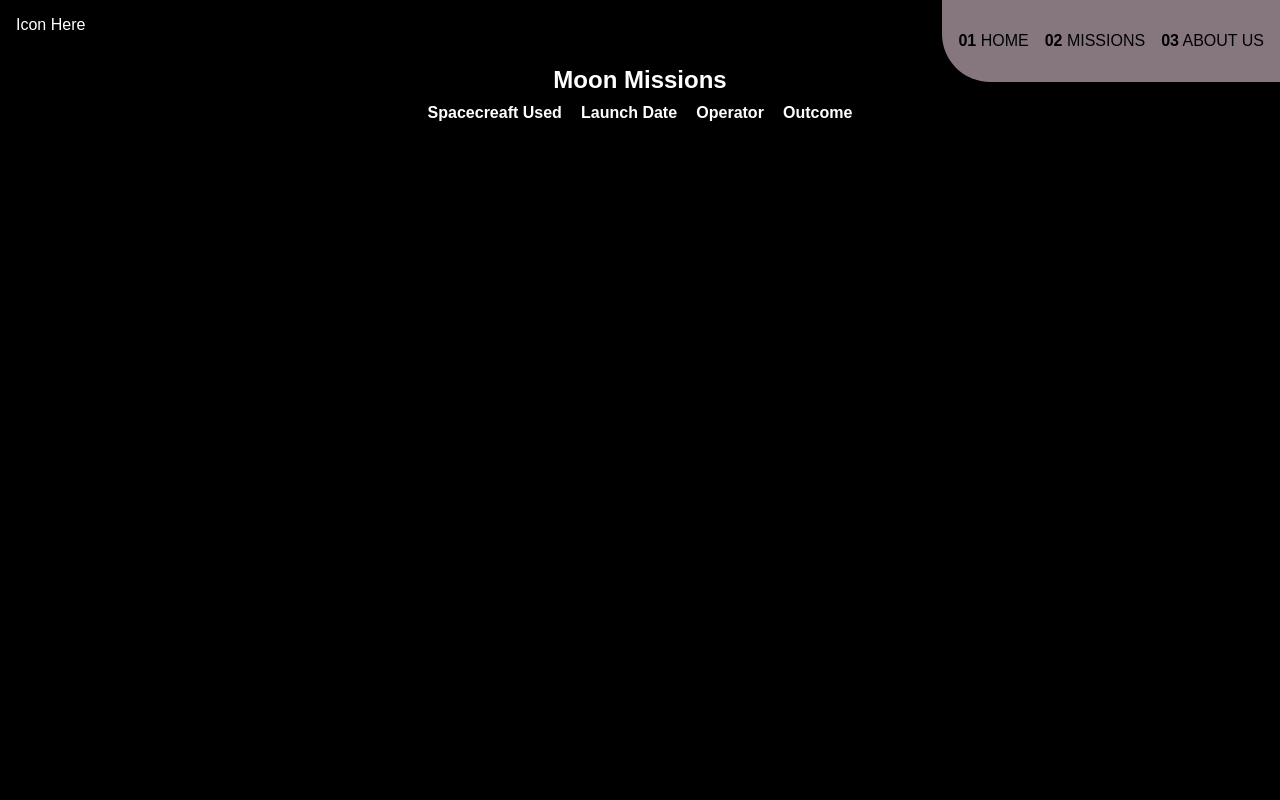
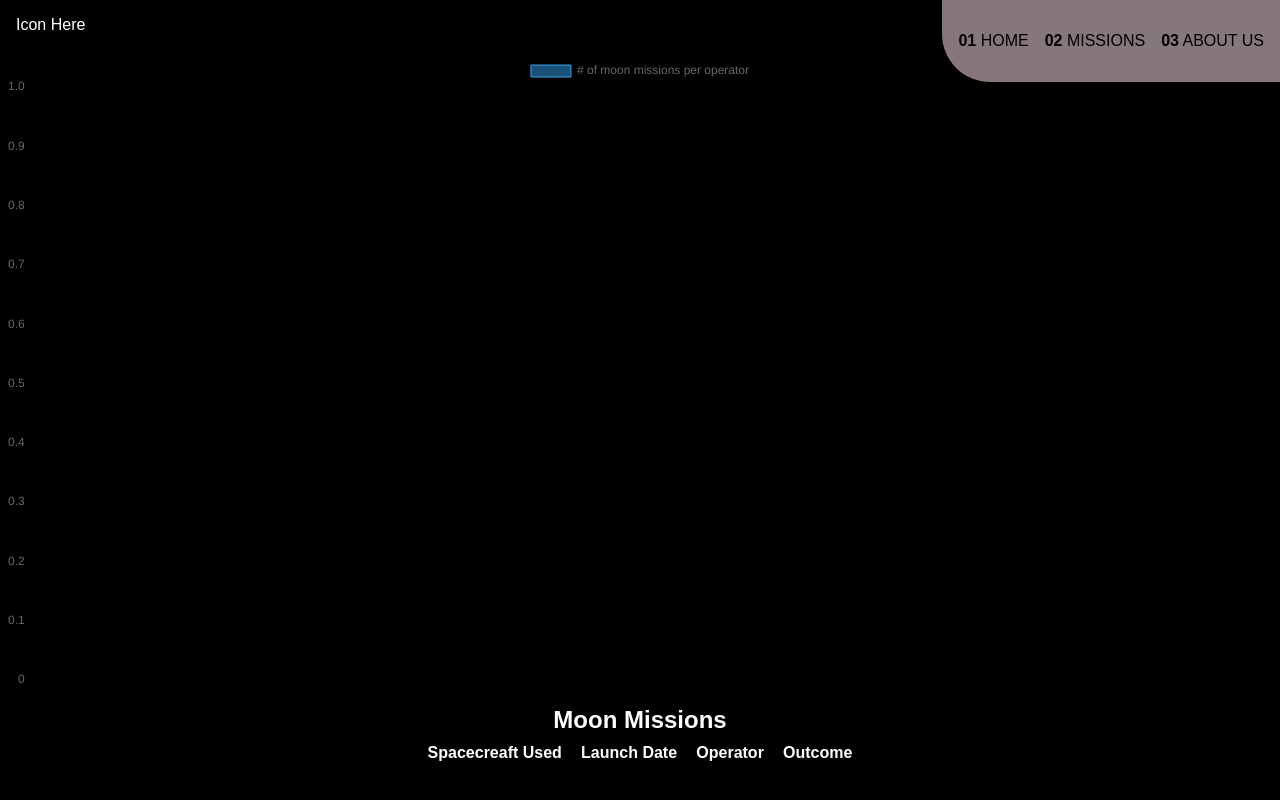
Before and after one commit to Emman-pip/first-flask, a Flask app: page /missions in a window 1280 px wide. Run offline with Flask 3, Linux system fonts and the light colour scheme; lists and menus that the app fills with data are empty.

Commit message:
Add charts.js.

```diff
--- a/app/pages.py
+++ b/app/pages.py
@@ -1,4 +1,6 @@
 from flask import Blueprint, render_template
+from sqlalchemy import select
+from sqlalchemy.sql import func
 import app
 
 bp = Blueprint('pages', __name__)
@@ -10,4 +12,11 @@
 @bp.route('/missions')
 def mission():
     data = app.missions.query.all()
-    return render_template('pages/missions.html', missions=data)
+    # TODO: LEARN HOW TO QUERY LIKE THIS
+    data2 = app.db.session.query(app.missions.operator, func.count(app.missions.missionID)).group_by(app.missions.operator).all()
+    labels = [i[0] for i in data2]
+    numbers = [i[1] for i in data2]
+    # data2 = app.db.session.execute(app.db.select(app.missions.operator, app.db.func.count(app.missions.operator).label("Times_sent_to_moon")).order_by(app.missions.operator)).scalars()
+    # data2 = app.db.session.execute(app.db.select(app.missions)).scalar()
+    # data = app.missions.query.group_by(app.missions.operator).order_by(func.count(app.missions.operator)).all()
+    return render_template('pages/missions.html', missions=data, countries=labels, data=numbers)
--- a/app/static/dom.js
+++ b/app/static/dom.js
@@ -10,6 +10,32 @@
   });
 };
 
+const charts = () => {
+    const ctx = document.getElementById('bdfar');
+
+    new Chart(ctx, {
+      type: 'bar',
+      data: {
+        // labels: {{ labels }},
+        datasets: [{
+          label: '# of Votes',
+          // data: {{ data }},
+          borderWidth: 1
+        }]
+      },
+      options: {
+        scales: {
+          y: {
+            beginAtZero: true
+          }
+        }
+      }
+    });
+}
+
+
+
 (()=>{
+  charts();
     navToggle();
 })()
--- a/app/static/styles.css
+++ b/app/static/styles.css
@@ -151,6 +151,22 @@
     align-items: center;
     justify-content: center;
     padding: 1rem;
+
+    overflow-x: scroll;
+}
+
+.missions {
+    padding: 0.3rem;
+}
+
+.missions .charts {
+    max-height: 80vh;
+    max-height: 80lvh;
+}
+
+.missions #bar {
+    max-height: 80vh;
+    max-height: 80lvh;
 }
 
 .mission .table {
@@ -171,6 +187,8 @@
 }
 
 .missions .table > table td {
-    padding: 0.3rem;
+    padding: 0.5rem;
+    text-align: center;
     text-overflow: ellipsis;
+
 }
--- a/app/templates/pages/missions.html
+++ b/app/templates/pages/missions.html
@@ -1,11 +1,38 @@
 {% extends "base.html" %}
 {% block head %}
 <title>Moon Missions</title>
+<script src="https://cdn.jsdelivr.net/npm/chart.js"></script>
 {% endblock head %}
 
 
 {% block body %}
 <main class="missions">
+    <section class="charts">
+        <canvas id="bar"></canvas>
+        <script>
+const ctx = document.getElementById('bar').getContext("2d");
+
+const barchart = new Chart(ctx, {
+      type: 'bar',
+      data: {
+        labels: {{ countries | safe}},
+        datasets: [{
+          label: '# of moon missions per operator',
+          data: {{ data | safe }},
+          borderWidth: 1
+        }]
+      },
+      options: {
+        responsiveness: true,
+        scales: {
+          y: {
+            beginAtZero: true
+          }
+        }
+      }
+    });
+        </script>
+    </section>
     <section class="tables">
         <h1>Moon Missions</h1>
         <div class="table">
@@ -37,6 +64,7 @@
         </div>
     </section>
 
+</main>
 
-</main>
+
 {% endblock body %}
```
